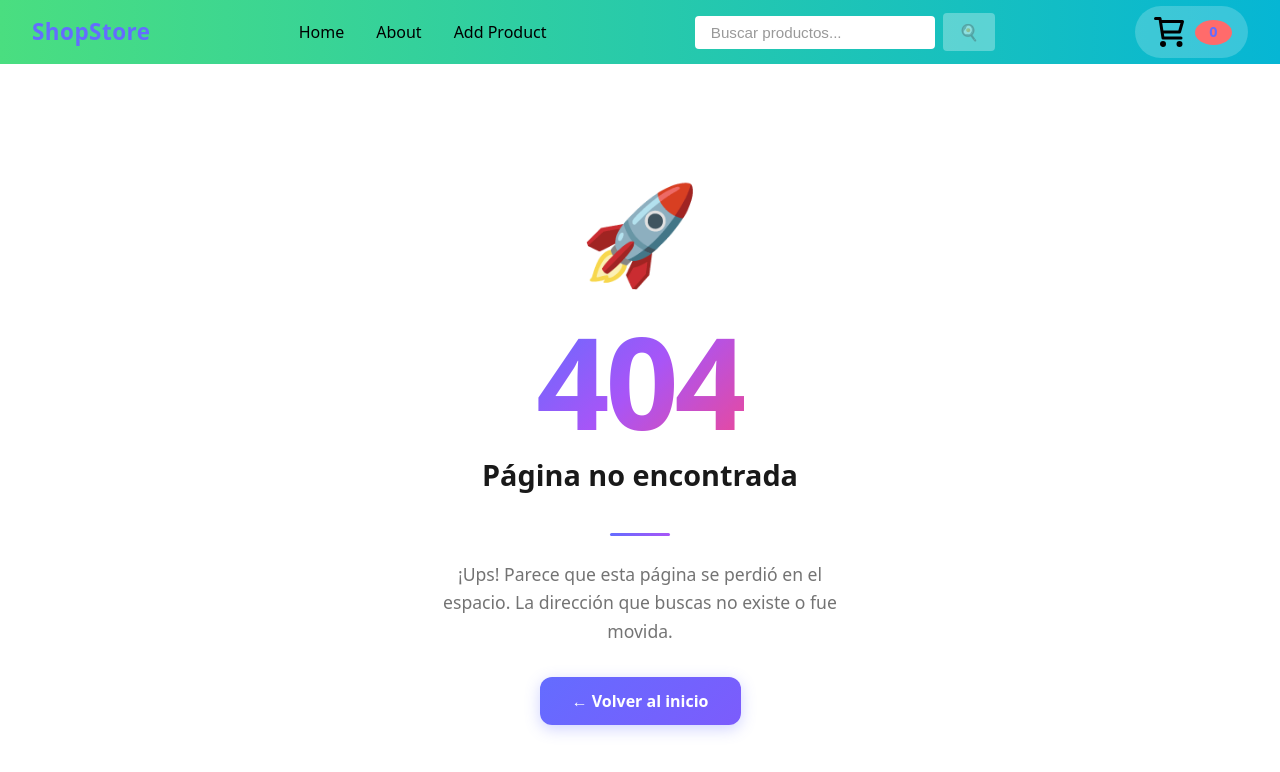
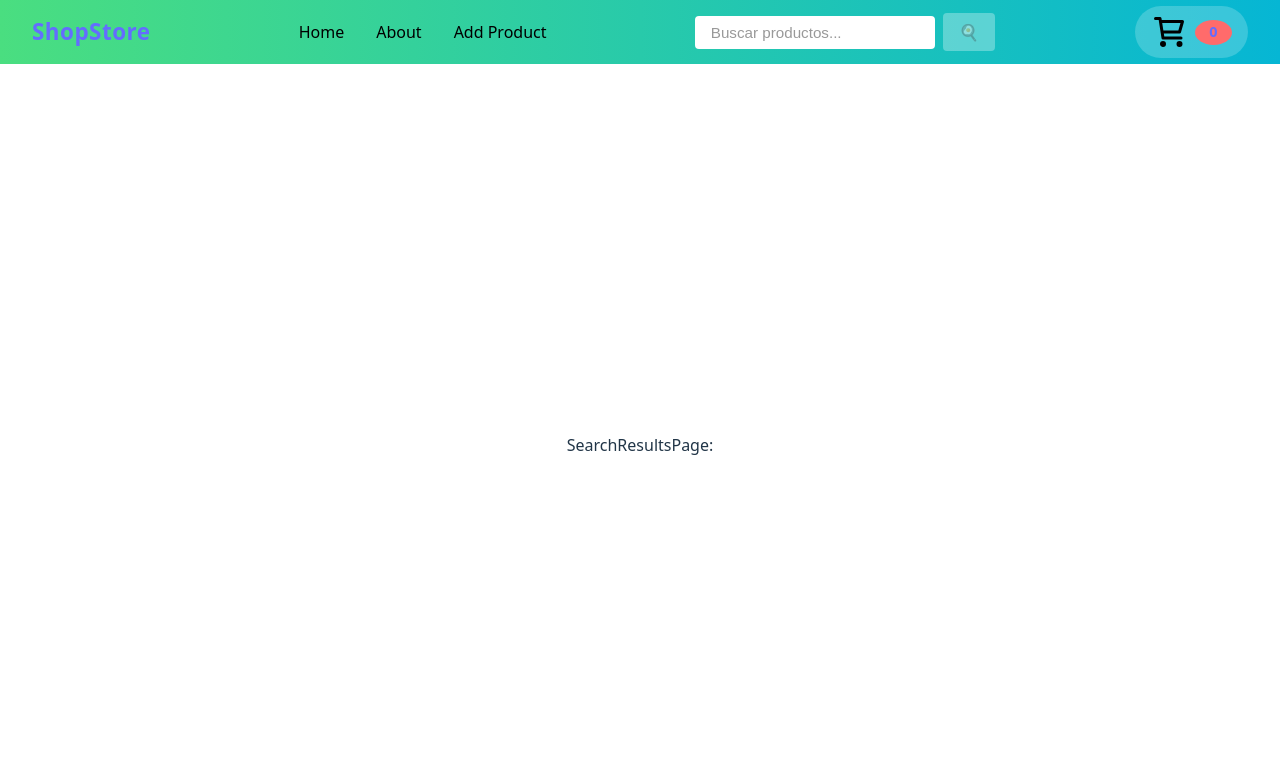
Before and after one commit to GersoZz/my-first-ecommerce, a React (Vite) app: page /search in a window 1280 px wide. Before the commit this address had no page. Shown: the top 772 px of the page. Built offline with nearby package versions, Linux system fonts and the light colour scheme.

Commit message:
feat: implement search functionality with SearchResultsPage

```diff
--- a/src/components/Header.jsx
+++ b/src/components/Header.jsx
@@ -2,17 +2,19 @@ import { useContext } from 'react'
 import { CartContext } from '../context/CartContext'
 import './Header.css'
 
-import { Link, NavLink } from 'react-router-dom'
+import { Link, NavLink, useNavigate } from 'react-router-dom'
 import { useState } from 'react'
 
 const Header = () => {
   const { cartCount } = useContext(CartContext)
+  const navigate = useNavigate()
 
   const [searchInput, setSearchInput] = useState('')
 
   const handleSearch = (event) => {
     event.preventDefault()
     console.log(`Navegando hacia /search?q=${searchInput.trim()}`)
+    navigate(`/search?q=${searchInput.trim()}`)
     setSearchInput('')
   }
 
--- /dev/null
+++ b/src/pages/SearchResultsPage.jsx
@@ -0,0 +1,10 @@
+import { useSearchParams } from 'react-router-dom'
+
+function SearchResultsPage() {
+  const [searchParams] = useSearchParams()
+  const query = searchParams.get('q') || ''
+
+  return <div>SearchResultsPage: {query}</div>
+}
+
+export default SearchResultsPage
--- a/src/pages/index.js
+++ b/src/pages/index.js
@@ -8,6 +8,7 @@ export const ProductDetailPage = React.lazy(() => import('./ProductDetailPage'))
 
 export const AboutPage = React.lazy(() => import('./AboutPage'))
 export const AddProductPage = React.lazy(() => import('./AddProductPage'))
+export const SearchResultsPage = React.lazy(() => import('./SearchResultsPage'))
 export const CartPage = React.lazy(async () => {
   await delay(2000)
   return import('./CartPage')
```
Also changed, not shown: src/routerConfig.jsx (+10 -1 lines).
